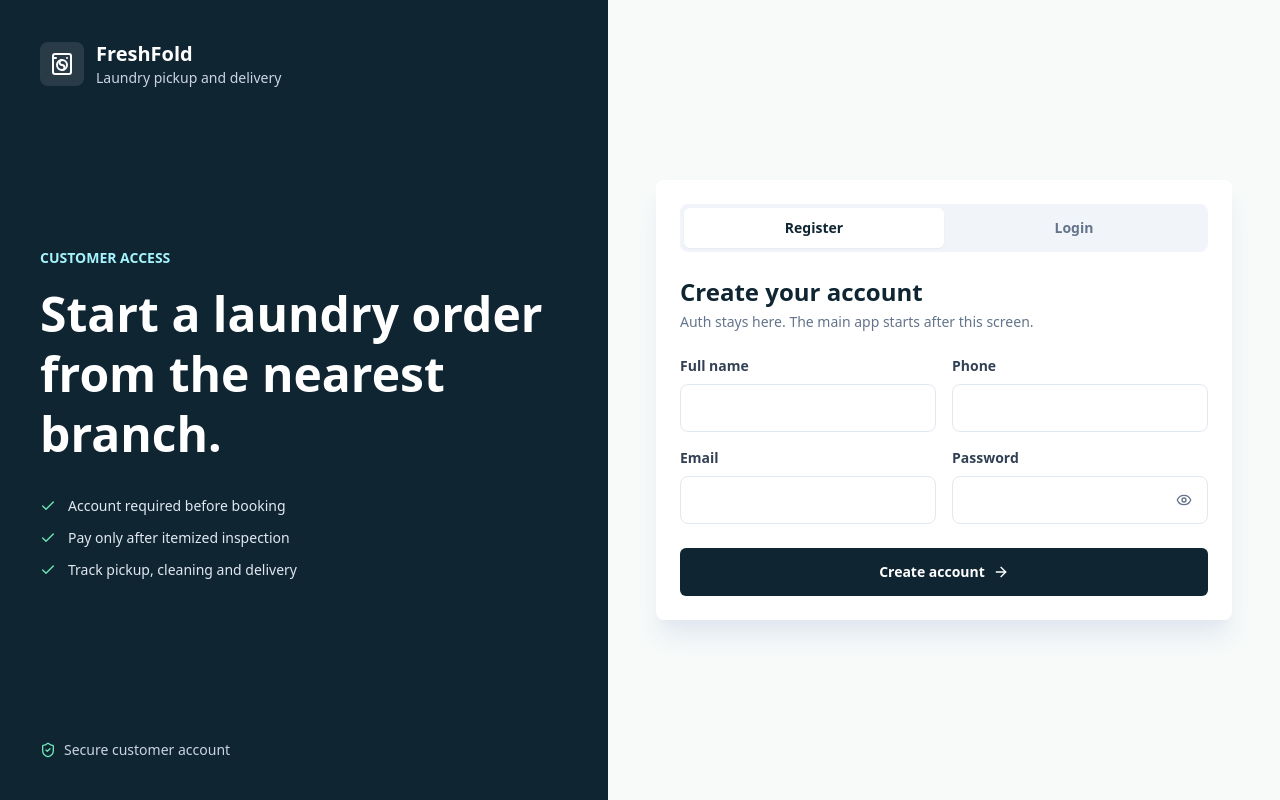
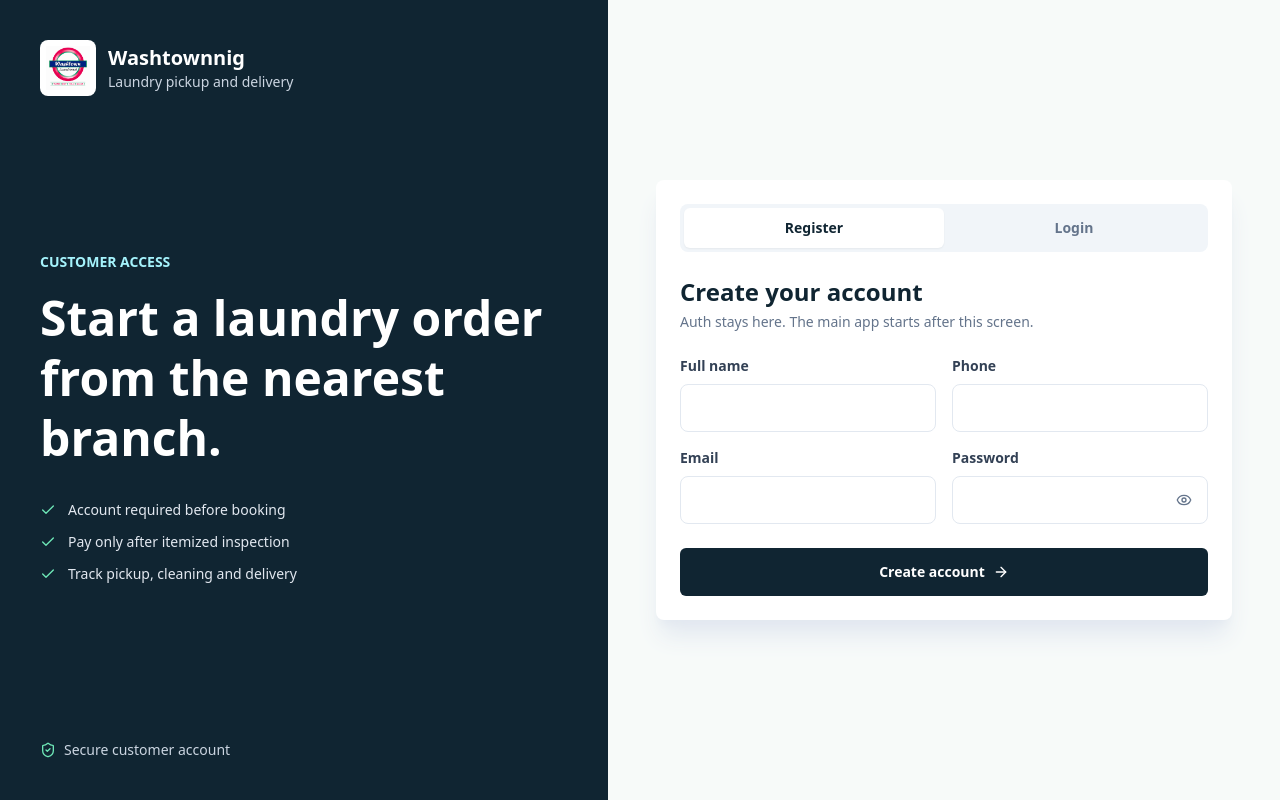
Before and after one commit to Washtown-Laundromart/customer_app, a Next.js app: page /auth in a window 1280 px wide. Built offline with nearby package versions, Linux system fonts and the light colour scheme.

Commit message:
Update Washtownnig branding assets

```diff
--- a/app/auth/page.tsx
+++ b/app/auth/page.tsx
@@ -1,7 +1,7 @@
 "use client";
 
 import { useState } from "react";
-import { ArrowRight, Check, Eye, EyeOff, KeyRound, Mail, ShieldCheck, WashingMachine } from "lucide-react";
+import { ArrowRight, Check, Eye, EyeOff, KeyRound, Mail, ShieldCheck } from "lucide-react";
 import { Button } from "@/components/ui/button";
 import { Card } from "@/components/ui/card";
 import { useToast } from "@/components/toast-provider";
@@ -41,7 +41,7 @@ export default function CustomerAuthPage() {
       showToast({
         type: "success",
         title: mode === "register" ? "Account created" : "You are signed in",
-        message: mode === "register" ? "Welcome to FreshFold. You can now request a wash." : "Welcome back. Your dashboard is opening now."
+        message: mode === "register" ? "Welcome to Washtownnig. You can now request a wash." : "Welcome back. Your dashboard is opening now."
       });
       window.location.href = "/";
     } catch (error) {
@@ -105,11 +105,11 @@ export default function CustomerAuthPage() {
     <main className="grid min-h-screen bg-[#f7faf9] text-[#102532] lg:grid-cols-[0.95fr_1.05fr]">
       <section className="flex flex-col justify-between bg-[#102532] p-6 text-white lg:p-10">
         <div className="flex items-center gap-3">
-          <div className="flex h-11 w-11 items-center justify-center rounded-lg bg-white/10">
-            <WashingMachine className="h-6 w-6" />
+          <div className="flex h-14 w-14 items-center justify-center rounded-lg bg-white p-1.5">
+            <img src="/washtownlogo.png" alt="Washtownnig" className="max-h-full max-w-full object-contain" />
           </div>
           <div>
-            <p className="text-xl font-bold">FreshFold</p>
+            <p className="text-xl font-bold">Washtownnig</p>
             <p className="text-sm text-slate-300">Laundry pickup and delivery</p>
           </div>
         </div>
--- a/app/layout.tsx
+++ b/app/layout.tsx
@@ -3,7 +3,7 @@ import { ToastProvider } from "@/components/toast-provider";
 import "./globals.css";
 
 export const metadata: Metadata = {
-  title: "FreshFold",
+  title: "Washtownnig",
   description: "Laundry pickup, cleaning, and delivery tracking"
 };
 
--- a/app/page.tsx
+++ b/app/page.tsx
@@ -1,7 +1,7 @@
 "use client";
 
 import { useEffect, useMemo, useState } from "react";
-import { ArrowRight, Bell, LogOut, PackageCheck, ReceiptText, Truck, User, WashingMachine } from "lucide-react";
+import { ArrowRight, Bell, LogOut, PackageCheck, ReceiptText, Truck, User } from "lucide-react";
 import { Button } from "@/components/ui/button";
 import { Card } from "@/components/ui/card";
 import { Skeleton } from "@/components/ui/skeleton";
@@ -189,8 +189,8 @@ function Header({ onSignOut }: { onSignOut: () => void }) {
     <header className="sticky top-0 z-20 border-b border-slate-200 bg-white/90 backdrop-blur">
       <div className="mx-auto flex max-w-7xl items-center justify-between px-4 py-3 sm:px-6">
         <div className="flex items-center gap-3">
-          <div className="flex h-10 w-10 items-center justify-center rounded-lg bg-[#102532] text-white"><WashingMachine className="h-5 w-5" /></div>
-          <div><p className="text-lg font-bold leading-tight">FreshFold</p><p className="text-xs font-medium text-slate-500">Customer dashboard</p></div>
+          <div className="flex h-12 w-12 items-center justify-center rounded-lg bg-white p-1 ring-1 ring-slate-200"><img src="/washtownlogo.png" alt="Washtownnig" className="max-h-full max-w-full object-contain" /></div>
+          <div><p className="text-lg font-bold leading-tight">Washtownnig</p><p className="text-xs font-medium text-slate-500">Customer dashboard</p></div>
         </div>
         <div className="flex items-center gap-2">
           <button aria-label="Notifications" onClick={() => (window.location.href = "/notifications")} className="relative flex h-10 w-10 items-center justify-center rounded-lg border border-slate-200 bg-white text-[#102532] hover:bg-slate-50">
--- a/app/profile/page.tsx
+++ b/app/profile/page.tsx
@@ -1,7 +1,7 @@
 "use client";
 
 import { useEffect, useState } from "react";
-import { ArrowLeft, Save, WashingMachine } from "lucide-react";
+import { ArrowLeft, Save } from "lucide-react";
 import { Button } from "@/components/ui/button";
 import { Card } from "@/components/ui/card";
 import { Skeleton } from "@/components/ui/skeleton";
@@ -101,7 +101,7 @@ export default function ProfilePage() {
 }
 
 function Header() {
-  return <header className="border-b border-slate-200 bg-white"><div className="mx-auto flex max-w-7xl items-center gap-3 px-4 py-3 sm:px-6"><div className="flex h-10 w-10 items-center justify-center rounded-lg bg-[#102532] text-white"><WashingMachine className="h-5 w-5" /></div><div><p className="text-lg font-bold">FreshFold</p><p className="text-xs text-slate-500">Customer profile</p></div></div></header>;
+  return <header className="border-b border-slate-200 bg-white"><div className="mx-auto flex max-w-7xl items-center gap-3 px-4 py-3 sm:px-6"><div className="flex h-12 w-12 items-center justify-center rounded-lg bg-white p-1 ring-1 ring-slate-200"><img src="/washtownlogo.png" alt="Washtownnig" className="max-h-full max-w-full object-contain" /></div><div><p className="text-lg font-bold">Washtownnig</p><p className="text-xs text-slate-500">Customer profile</p></div></div></header>;
 }
 
 function Field({ label, value, onChange }: { label: string; value: string; onChange: (value: string) => void }) {
--- a/app/request-wash/page.tsx
+++ b/app/request-wash/page.tsx
@@ -100,7 +100,7 @@ export default function RequestWashPage() {
     try {
       if (!token) throw new Error("Please log in again.");
       if (!hasLiveBranches) {
-        throw new Error("We could not find any FreshFold branches yet. Please try again in a few minutes.");
+        throw new Error("We could not find any Washtownnig branches yet. Please try again in a few minutes.");
       }
       if (!selectedBranch) {
         throw new Error("Please select a branch before sending your request.");
--- a/lib/api.ts
+++ b/lib/api.ts
@@ -90,7 +90,7 @@ export async function apiFetch<T>(path: string, options: RequestInit = {}, token
     return response.json() as Promise<T>;
   } catch (error) {
     if (error instanceof TypeError) {
-      throw new Error("FreshFold could not reach its server right now. Please try again later.");
+      throw new Error("Washtownnig could not reach its server right now. Please try again later.");
     }
     throw error;
   }
@@ -112,14 +112,14 @@ export function friendlyErrorMessage(message?: string) {
   const normalized = message?.toLowerCase() ?? "";
   if (normalized.includes("invalid credentials")) return "The email or password is not correct. Please check it and try again.";
   if (normalized.includes("unique") || normalized.includes("already")) return "An account with this email already exists. Please log in instead.";
-  if (normalized.includes("could not connect to freshfold at")) return message ?? "We could not connect to FreshFold right now.";
+  if (normalized.includes("could not connect to freshfold at")) return message ?? "We could not connect to Washtownnig right now.";
   if (normalized.includes("failed to fetch") || normalized.includes("network") || normalized.includes("can't reach")) {
-    return "We could not connect to FreshFold right now. Please check your internet connection and try again.";
+    return "We could not connect to Washtownnig right now. Please check your internet connection and try again.";
   }
   if (normalized.includes("cannot get /api/auth/me") || normalized.includes("cannot patch /api/auth/me")) {
     return "Profile saving is not available yet. Please try again after the app update is live.";
   }
-  if (normalized.includes("no live branches")) return "We could not find any open FreshFold branches yet. Please try again later.";
+  if (normalized.includes("no live branches")) return "We could not find any open Washtownnig branches yet. Please try again later.";
   if (normalized.includes("no_same_day_courier_available")) {
     return "Same-day courier pickup is not available for this route right now. Please try again shortly or contact the branch for help.";
   }
--- a/lib/demo-notifications.ts
+++ b/lib/demo-notifications.ts
@@ -2,14 +2,14 @@ export const demoNotifications = [
   {
     id: "bill-ready",
     type: "BILL_READY",
-    title: "Your FreshFold bill is ready",
-    excerpt: "FreshFold Surulere inspected your clothes and sent a wash + return delivery bill.",
-    bodyHtml: "<p>Your clothes have been inspected by FreshFold Surulere. Please review the breakdown and pay with Paystack so washing can begin.</p>",
+    title: "Your Washtownnig bill is ready",
+    excerpt: "Washtownnig Surulere inspected your clothes and sent a wash + return delivery bill.",
+    bodyHtml: "<p>Your clothes have been inspected by Washtownnig Surulere. Please review the breakdown and pay with Paystack so washing can begin.</p>",
     createdAt: "2026-06-20T09:24:00.000Z",
     paystackUrl: "https://paystack.com/pay/freshfold-demo",
     order: {
       code: "FF-20871",
-      branch: { name: "FreshFold Surulere" },
+      branch: { name: "Washtownnig Surulere" },
       bill: {
         cleaningSubtotal: 6400,
         deliveryFee: 2500,
@@ -35,7 +35,7 @@ export const demoNotifications = [
     type: "BROADCAST",
     title: "Weekend express cleaning window",
     excerpt: "Surulere branch is accepting express cleaning requests until 3 PM today.",
-    bodyHtml: "<p>FreshFold Surulere is accepting express cleaning requests until <strong>3 PM</strong>. Requests after that time will roll into the next business day.</p>",
+    bodyHtml: "<p>Washtownnig Surulere is accepting express cleaning requests until <strong>3 PM</strong>. Requests after that time will roll into the next business day.</p>",
     createdAt: "2026-06-20T07:15:00.000Z"
   }
 ];
```
Also changed, not shown: public/washtownlogo.png (added), 1 other file (tests, documents, lock files or other folders).
